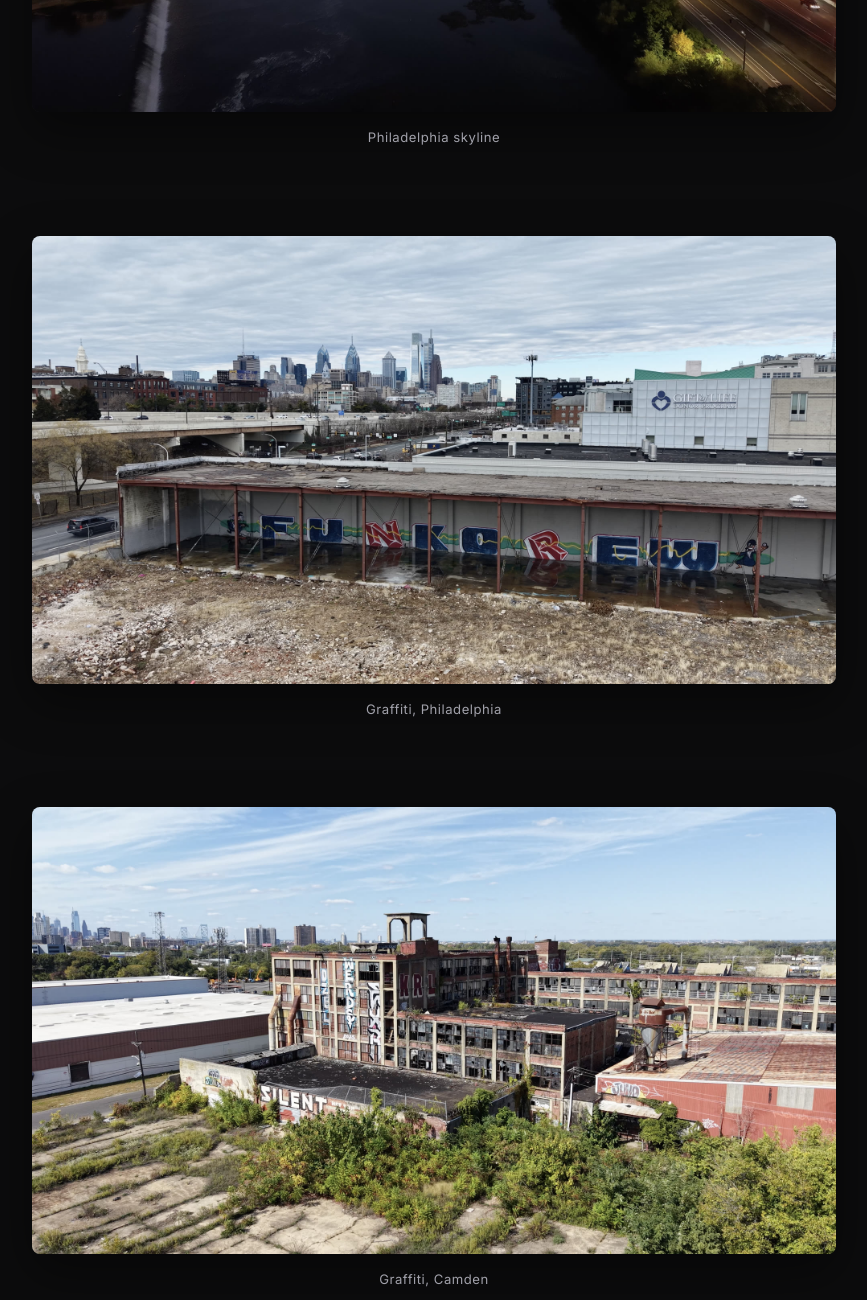
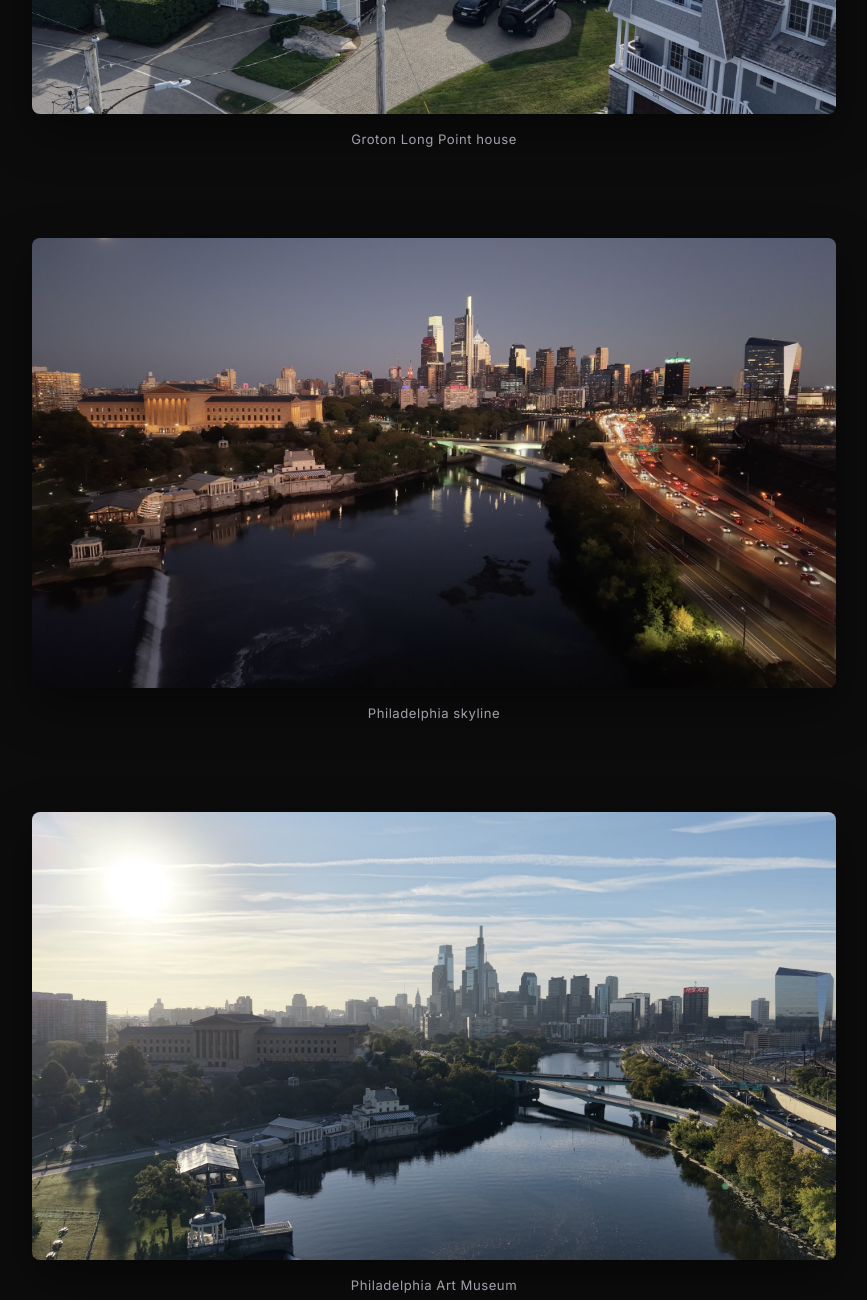
Before and after one commit to nikitaaaaaaaa8/DroneStuff.io, a plain HTML site: page index.html in a window 1280 px wide. Shown: the part 3920-5220 px from the top of the page, without its empty margins (206-1073 px from the left). Drawn offline with Linux system fonts and the light colour scheme.

Commit message:
Add Groton Long Point house and Philadelphia Art Museum gallery tiles

```diff
--- a/index.html
+++ b/index.html
@@ -73,6 +73,8 @@
     .shot:nth-child(6) { animation-delay: 0.3s; }
     .shot:nth-child(7) { animation-delay: 0.35s; }
     .shot:nth-child(8) { animation-delay: 0.4s; }
+    .shot:nth-child(9) { animation-delay: 0.45s; }
+    .shot:nth-child(10) { animation-delay: 0.5s; }
 
     @keyframes rise {
       to { opacity: 1; transform: none; }
@@ -207,10 +209,22 @@
         <p class="caption">Groton Long Point, Connecticut</p>
       </div>
       <div class="shot">
+        <button type="button" data-full="shot-09.jpg" aria-label="View Groton Long Point house larger">
+          <img src="shot-09.jpg" alt="Waterfront house at Groton Long Point, Connecticut">
+        </button>
+        <p class="caption">Groton Long Point house</p>
+      </div>
+      <div class="shot">
         <button type="button" data-full="shot-06.jpg" aria-label="View Philadelphia skyline larger">
           <img src="shot-06.jpg" alt="Philadelphia skyline at night">
         </button>
         <p class="caption">Philadelphia skyline</p>
+      </div>
+      <div class="shot">
+        <button type="button" data-full="shot-10.jpg" aria-label="View Philadelphia Art Museum larger">
+          <img src="shot-10.jpg" alt="Philadelphia Art Museum from above">
+        </button>
+        <p class="caption">Philadelphia Art Museum</p>
       </div>
       <div class="shot">
         <button type="button" data-full="shot-07.jpg" aria-label="View Graffiti, Philadelphia larger">
```
